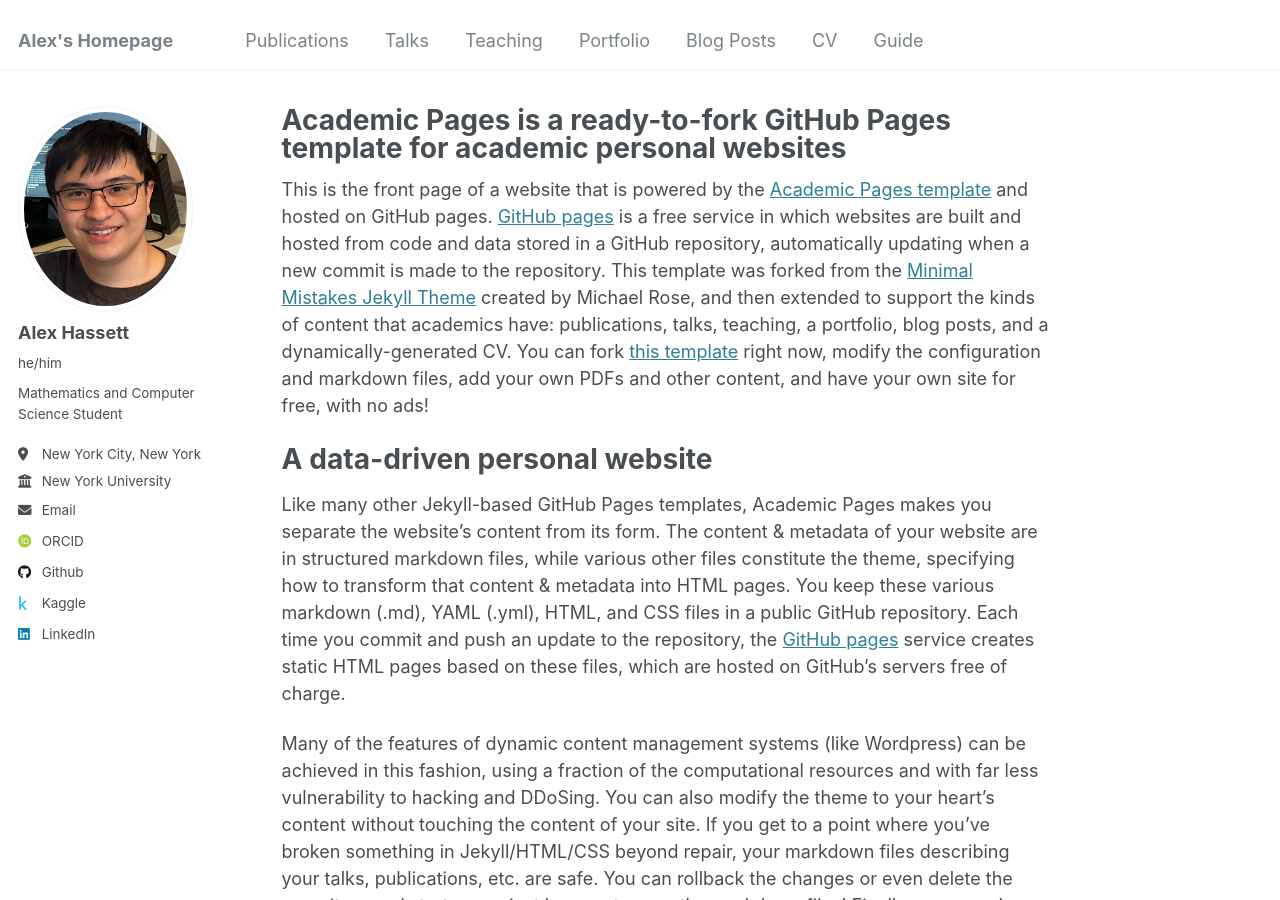
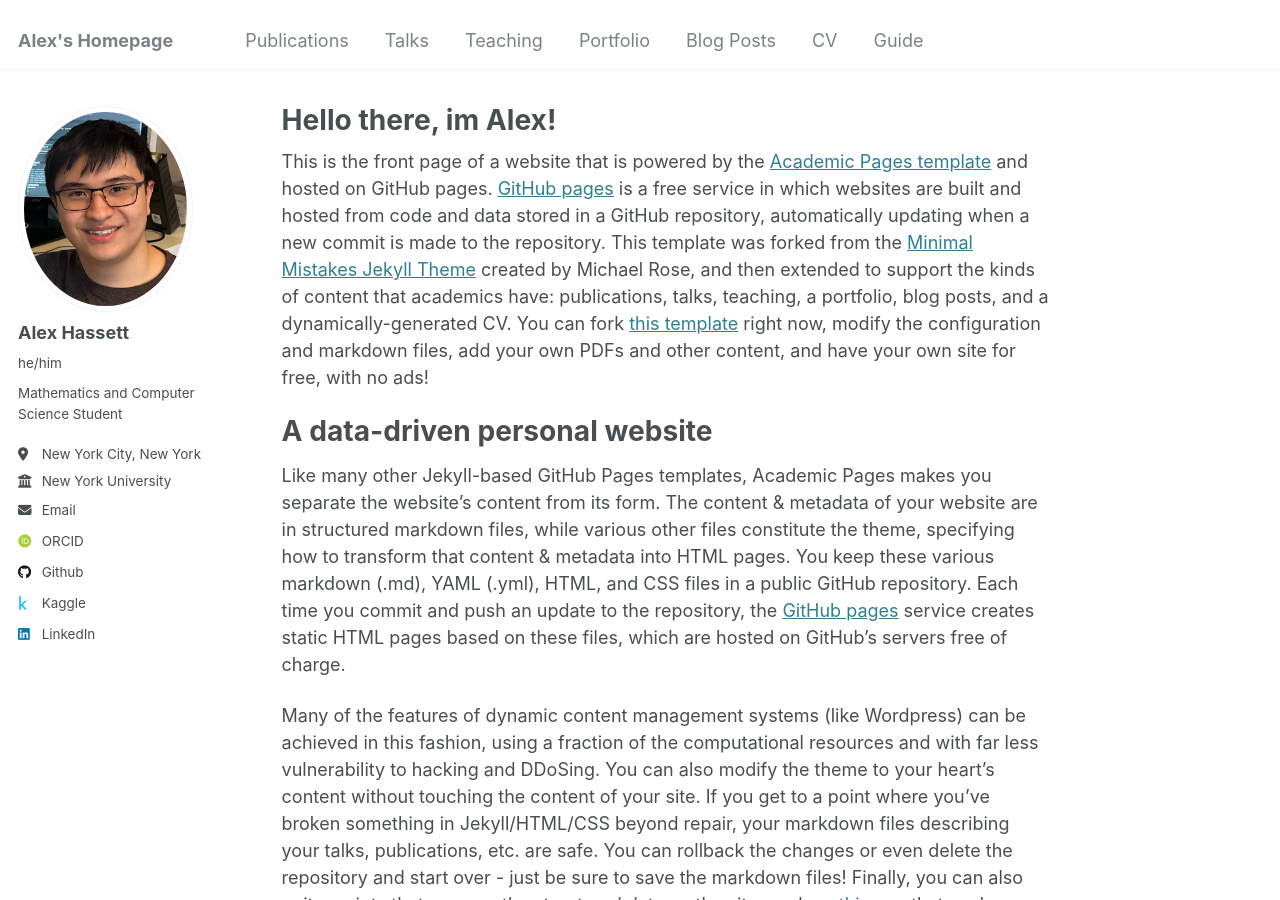
Before and after one commit to HeroHassett/HeroHassett.github.io, a Jekyll site: the page built from _pages/about.md, in a window 1280 px wide and 900 px high. Built offline with Jekyll 4.4.1, drawn with Linux system fonts in a browser that asks for light colours; some web fonts are replaced.

Commit message:
Updated about.md
I altered the title of my web page to "Hello there, I'm Alex!"

```diff
--- a/_pages/about.md
+++ b/_pages/about.md
@@ -1,6 +1,6 @@
 ---
 permalink: /
-title: "Academic Pages is a ready-to-fork GitHub Pages template for academic personal websites"
+title: "Hello there, im Alex!"
 author_profile: true
 redirect_from:
   - /about/
```
Also changed, not shown: 1 other file.
